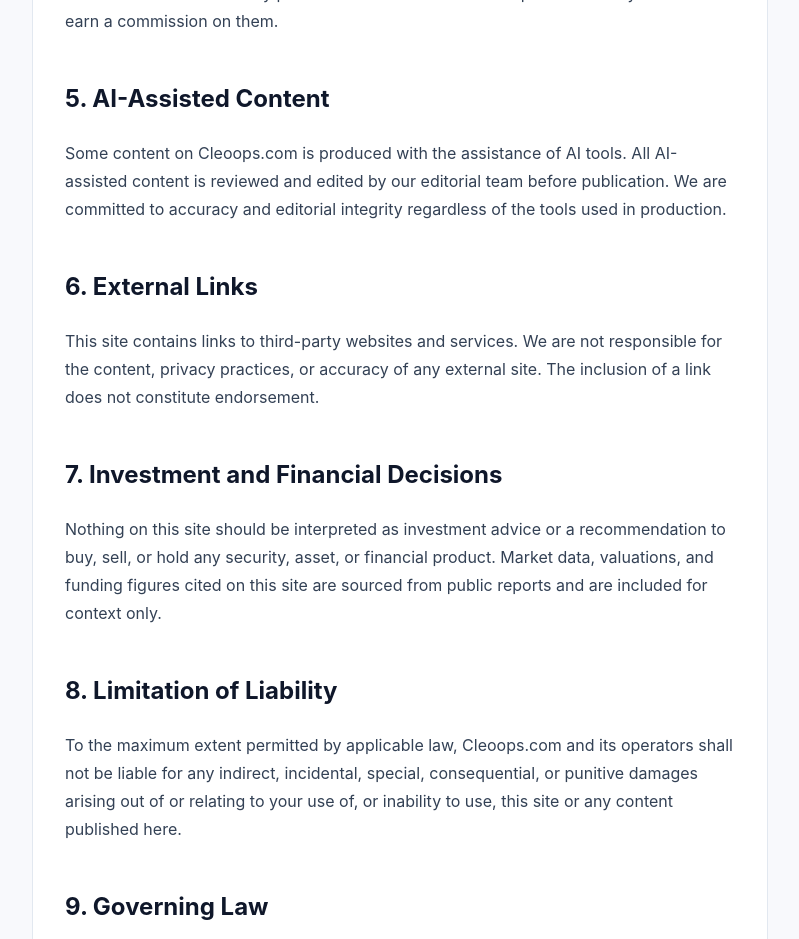
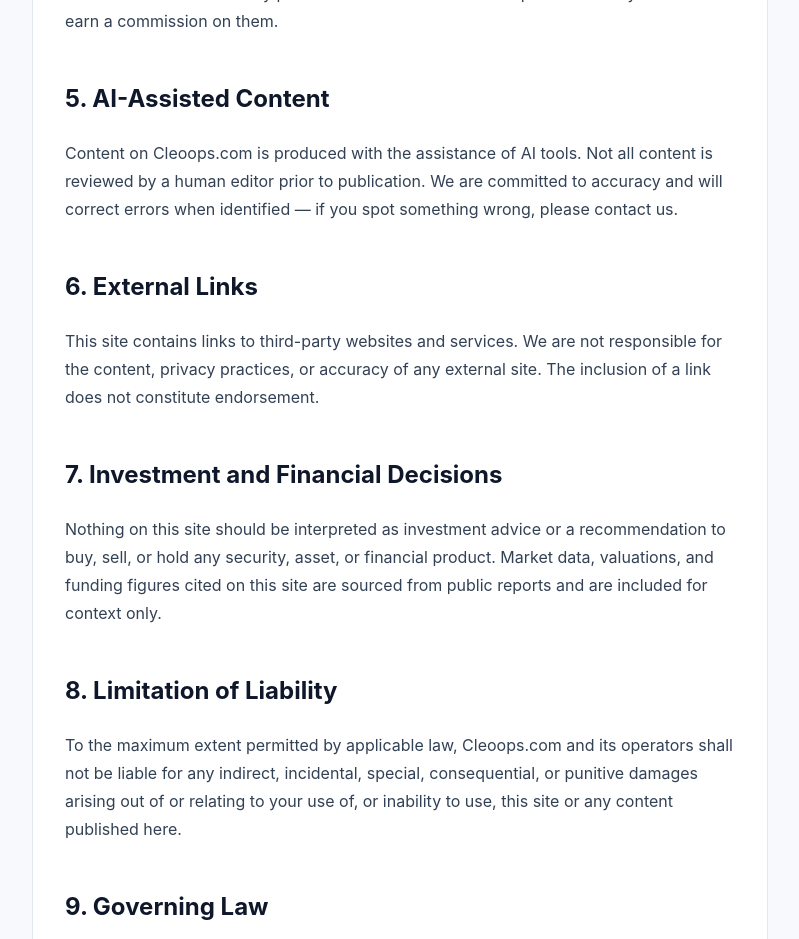
Before and after one commit to cleoops/cleoops-site, a Next.js app: page /disclaimer in a window 1280 px wide. Shown: the part 1360-2299 px from the top of the page, without its empty margins (240-1039 px from the left). Built offline with nearby package versions, Linux system fonts and the light colour scheme.

Commit message:
fix: accurate AI content disclaimer — not all content is human-reviewed

```diff
--- a/app/disclaimer/page.js
+++ b/app/disclaimer/page.js
@@ -33,7 +33,7 @@
           <p>Cleoops.com may earn a commission if you purchase a product or service through links on this site. Where affiliate relationships exist, we will disclose this clearly within the relevant content. The existence of an affiliate relationship does not influence our editorial assessment of any product. We do not recommend products solely because we earn a commission on them.</p>
 
           <h2>5. AI-Assisted Content</h2>
-          <p>Some content on Cleoops.com is produced with the assistance of AI tools. All AI-assisted content is reviewed and edited by our editorial team before publication. We are committed to accuracy and editorial integrity regardless of the tools used in production.</p>
+          <p>Content on Cleoops.com is produced with the assistance of AI tools. Not all content is reviewed by a human editor prior to publication. We are committed to accuracy and will correct errors when identified — if you spot something wrong, please contact us.</p>
 
           <h2>6. External Links</h2>
           <p>This site contains links to third-party websites and services. We are not responsible for the content, privacy practices, or accuracy of any external site. The inclusion of a link does not constitute endorsement.</p>
```
